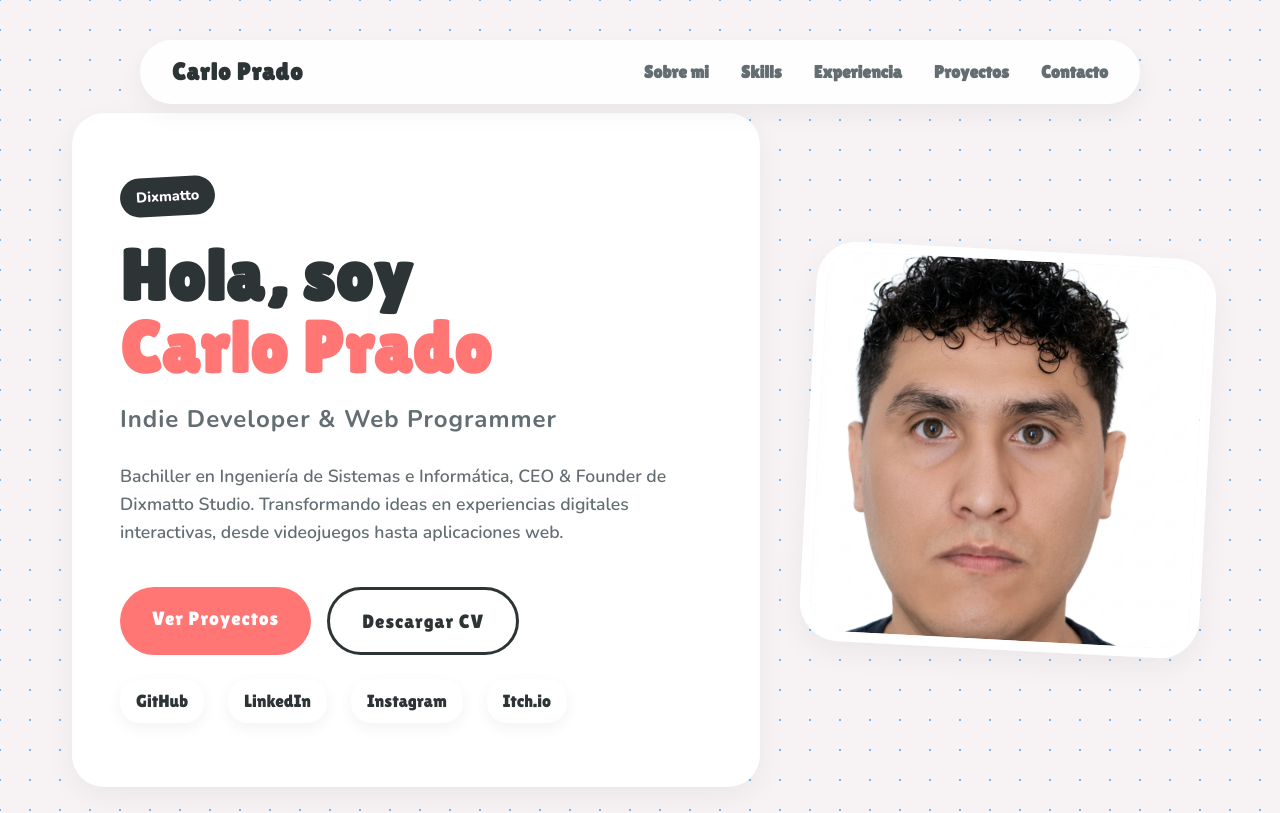
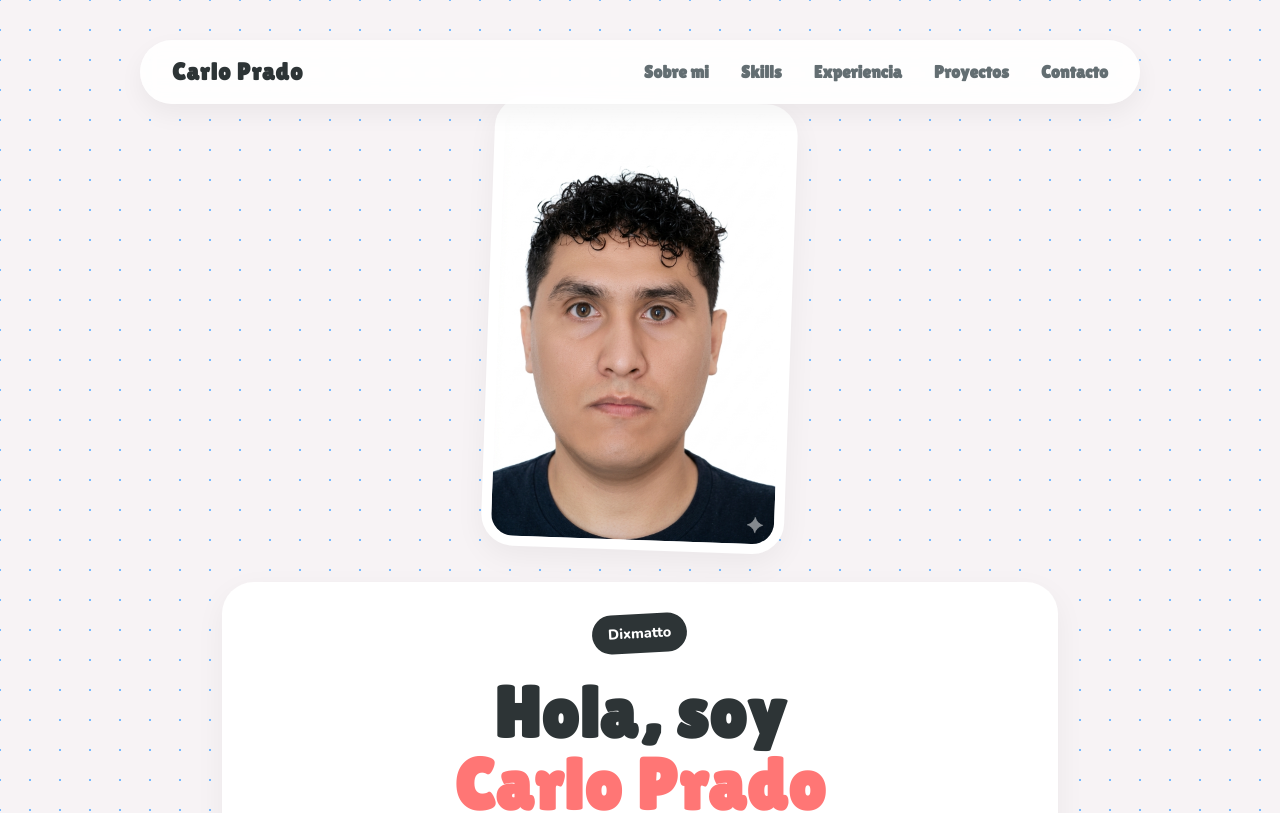
Before and after one commit to ZitroOlrac/Portfolio, a React app: page / in a window 1280 px wide. Shown: the top 813 px of the page. Built offline with nearby package versions, Linux system fonts and the light colour scheme; the HTML template or start-up script is replaced by a standard one.

Commit message:
style: center hero image above text and show full image (contain)

```diff
--- a/src/components/Hero.css
+++ b/src/components/Hero.css
@@ -8,13 +8,17 @@
 
 .hero-container {
   display: flex;
+  flex-direction: column-reverse; /* Image on top, text below */
   align-items: center;
-  gap: 3rem;
+  gap: 2rem;
+  max-width: 900px;
+  margin: 0 auto;
 }
 
 .hero-content {
-  flex: 1.2;
-  padding: 4rem 3rem;
+  flex: 1;
+  padding: 2rem 1rem;
+  text-align: center;
 }
 
 .hero-badge {
@@ -54,12 +58,14 @@
 .hero-buttons {
   display: flex;
   gap: 1rem;
+  justify-content: center;
 }
 
 .hero-social {
   display: flex;
   gap: 1.5rem;
   margin-top: 1.5rem;
+  justify-content: center;
 }
 
 .hero-social a {
@@ -80,30 +86,36 @@
 }
 
 .hero-image {
-  flex: 0.8;
+  flex: 1;
   display: flex;
+  justify-content: center;
+  align-items: center;
+}
+
+.image-wrapper {
+  width: 100%;
+  max-width: 450px;
+  height: 450px;
+  border-radius: var(--border-radius-lg);
+  overflow: hidden;
+  box-shadow: var(--shadow-bento);
+  border: 10px solid white;
+  transform: rotate(2deg);
+  transition: all 0.3s ease;
+  background: white; /* Fallback if contain leaves spaces */
+  display: flex;
+  align-items: center;
   justify-content: center;
 }
 
-.image-wrapper {
-  width: 400px;
-  height: 400px;
-  border-radius: 40px;
-  overflow: hidden;
-  box-shadow: var(--shadow-bento);
-  border: 10px solid white;
-  transform: rotate(3deg);
-  transition: transform 0.3s ease;
-}
-
 .image-wrapper:hover {
-  transform: rotate(0deg) scale(1.05);
+  transform: rotate(0deg) scale(1.02);
 }
 
 .image-wrapper img {
   width: 100%;
   height: 100%;
-  object-fit: cover;
+  object-fit: contain; /* Show full image */
 }
 
 @media (max-width: 992px) {
```
